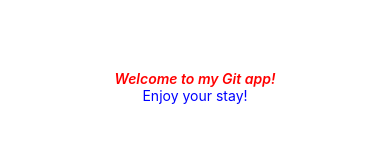
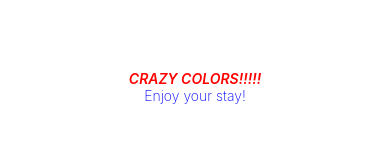
Before and after one commit to Baltazar-Garcia/colors-practice, a React Native app: screen / in a window 390 px wide. Shown: the part 335-478 px from the top of the page. Built offline with nearby package versions, Linux system fonts and the light colour scheme.

Commit message:
Added crazy colors to home screen

```diff
--- a/homeScreen.tsx
+++ b/homeScreen.tsx
@@ -6,7 +6,7 @@ interface componentNameProps { }
 const HomeScreen = (props: componentNameProps) => {
     return (
         <View style={styles.container}>
-            <Text style={styles.textStyle}>Welcome to my Git app!</Text>
+            <Text style={styles.textStyle}>CRAZY COLORS!!!!!</Text>
             <Text style={styles.bodyStyle}>Enjoy your stay!</Text>
         </View>
     );
@@ -25,6 +25,7 @@ const styles = StyleSheet.create({
         fontStyle: "italic",
         fontWeight: "600"
     }, bodyStyle: {
-        color: "blue"
+        color: "blue",
+        fontWeight: "200"
     }
 });
```
